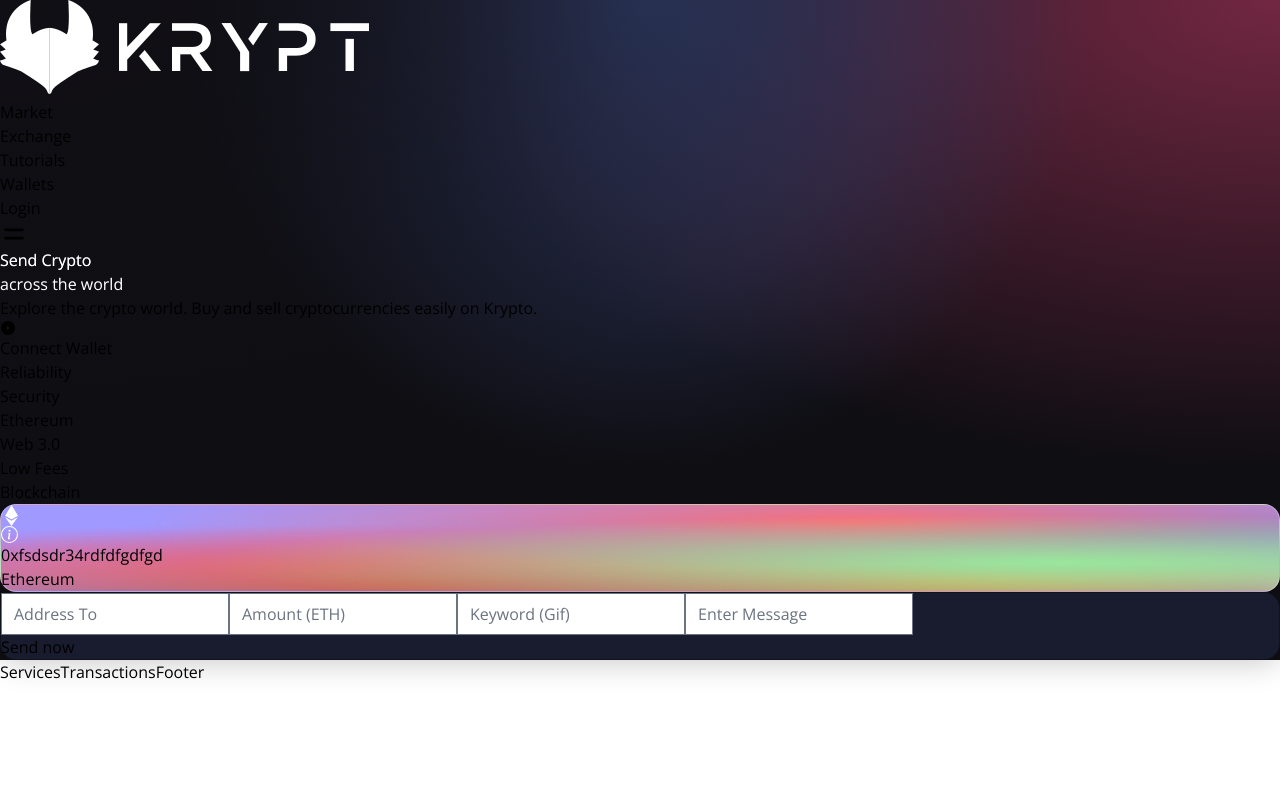
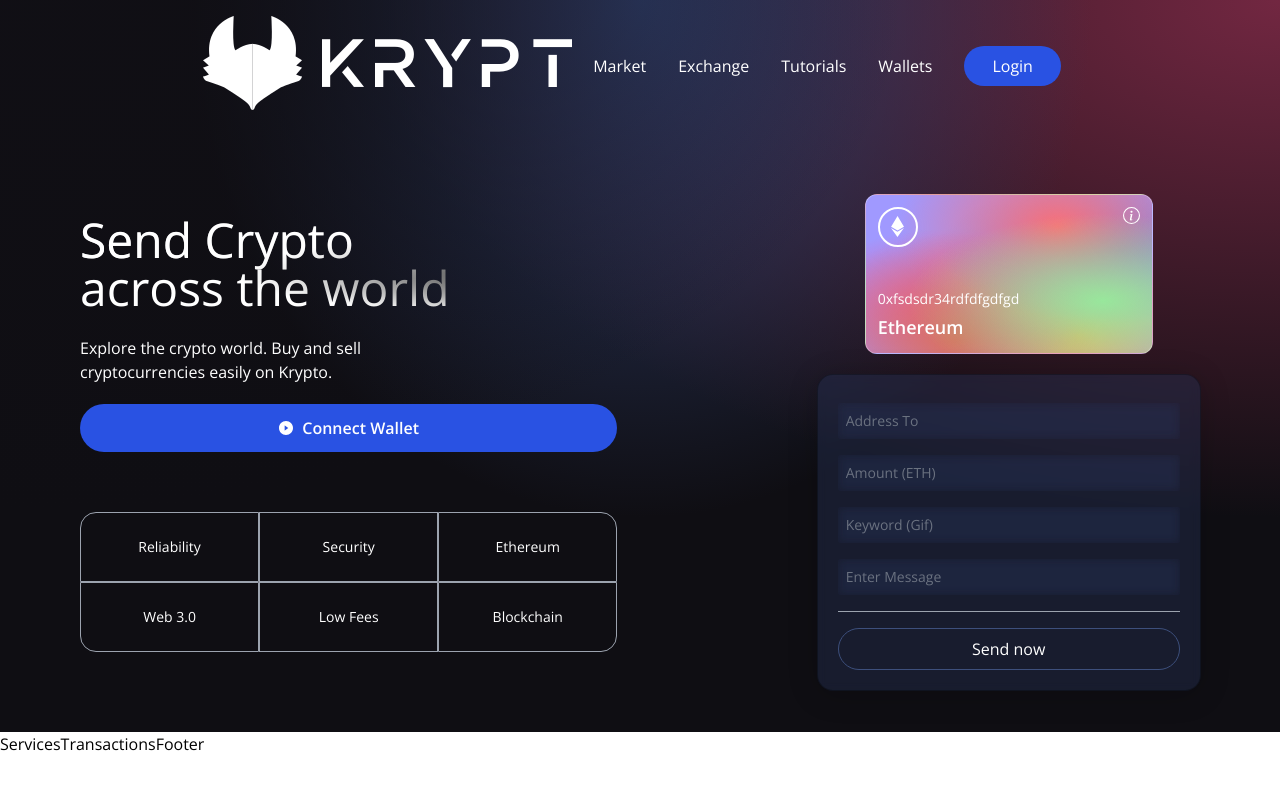
Before and after one commit to cecialbero/crypto-web3-app, a Next.js app in the folder client/: page / in a window 1280 px wide. Shown: the top 790 px of the page. Built offline with nearby package versions, Linux system fonts and the light colour scheme.

Commit message:
Update tailwind config content and media properties

```diff
--- a/client/package.json
+++ b/client/package.json
@@ -9,6 +9,7 @@
     "lint": "next lint"
   },
   "dependencies": {
+    "@tailwindcss/forms": "^0.5.2",
     "next": "12.2.4",
     "react": "18.2.0",
     "react-dom": "18.2.0",
--- a/client/tailwind.config.js
+++ b/client/tailwind.config.js
@@ -1,7 +1,7 @@
 module.exports = {
-  purge: ["./src/**/*.{js,jsx,ts,tsx}", "./public/index.html"],
+  content: ['./pages/**/*.{js,ts,jsx,tsx}', './components/**/*.{js,ts,jsx,tsx}'],
   mode: "jit",
-  darkMode: false, // or 'media' or 'class'
+  media: false,
   theme: {
     fontFamily: {
       display: ["Open Sans", "sans-serif"],
```
